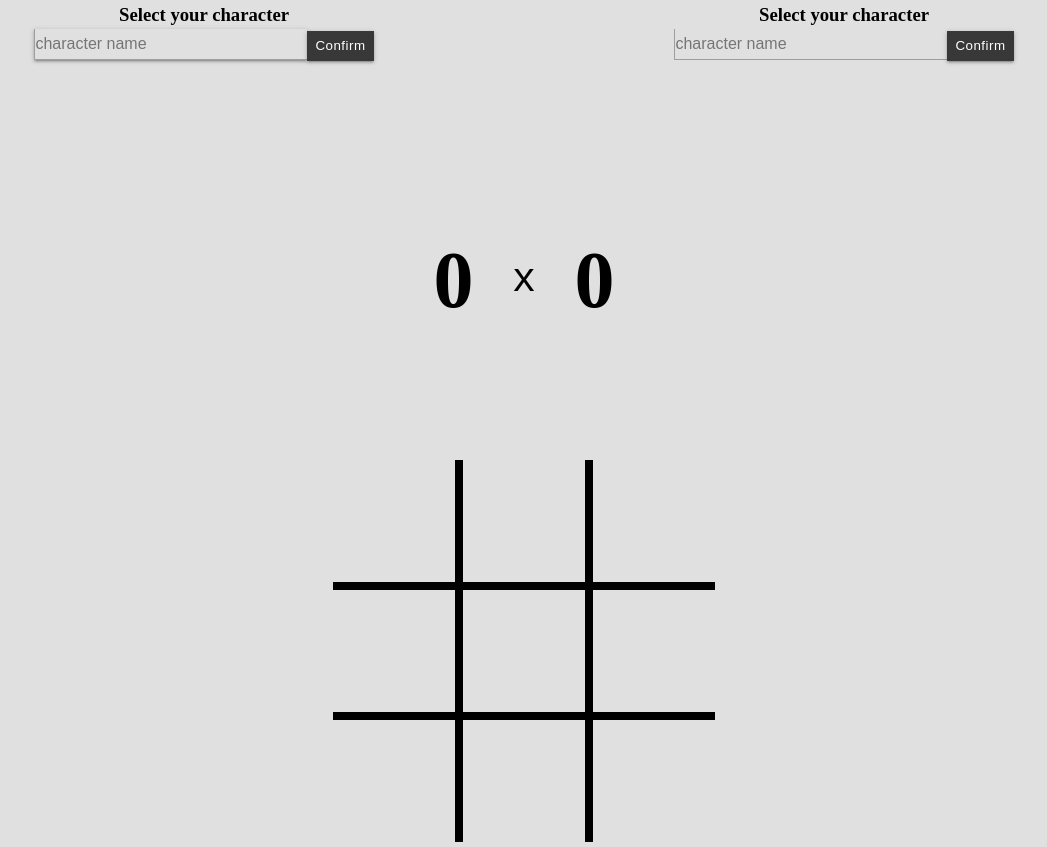
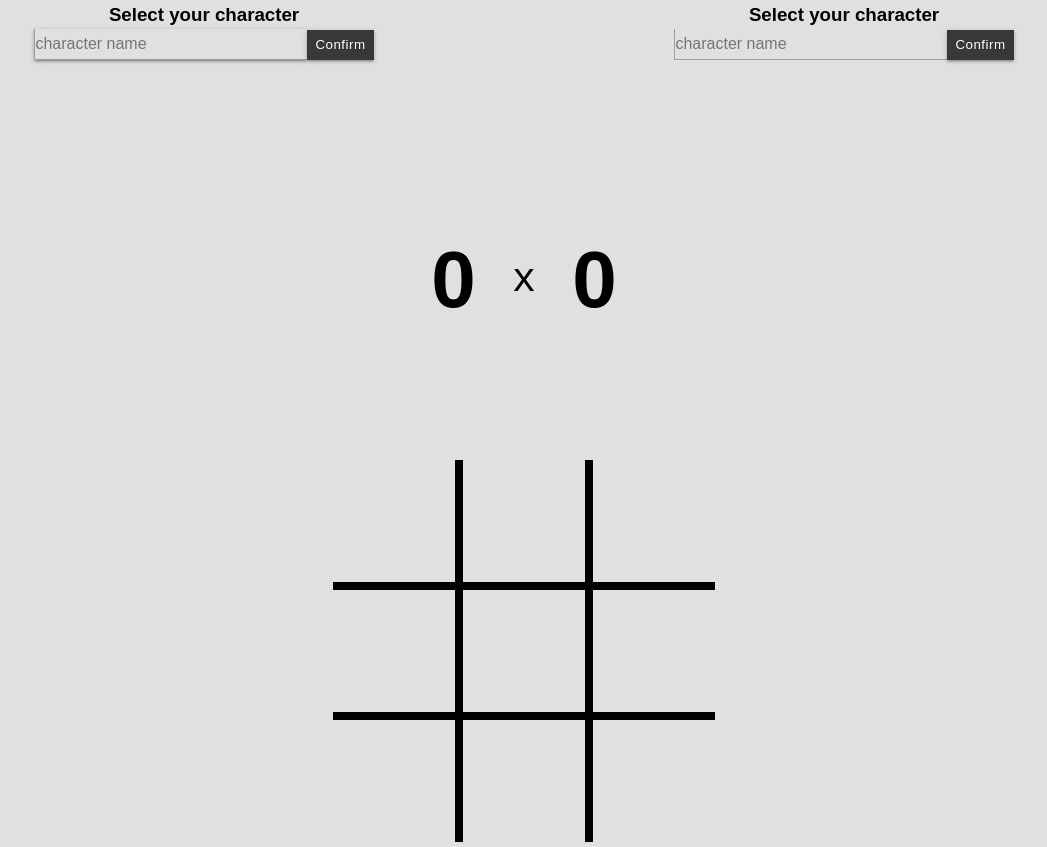
Before and after one commit to bfs15/tictactoe-marvel, an Angular app: page / in a window 1280 px wide. Shown: the whole page, without its empty margins (116-1163 px from the left). Built offline with nearby package versions, Linux system fonts and the light colour scheme; what ts-md5 would draw is missing.

Commit message:
global font-family and score weight

```diff
--- a/src/app/game-score/game-score.component.css
+++ b/src/app/game-score/game-score.component.css
@@ -34,7 +34,7 @@
   text-align: center;
   width: 45%;
   font-size: 80px;
-  font-weight: 900;
+  font-weight: 700;
 }
 
 .versusSymbol {
--- a/src/styles.css
+++ b/src/styles.css
@@ -7,6 +7,7 @@ body {
   margin: 0px;
 
   background: #e0e0e0;
+  font-family: sans-serif;
 }
 
 .btn:hover {
```
